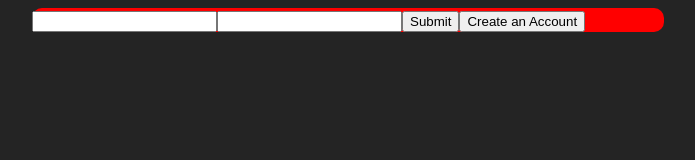
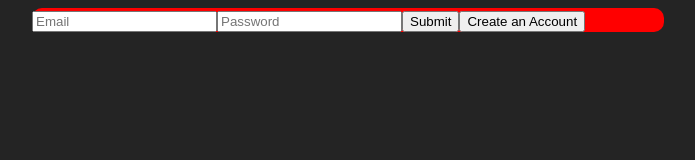
Before and after one commit to Jessiroo/to-do, a React (Vite) app: page / in a window 1280 px wide. Shown: the top 160 px of the page, without its empty margins (292-987 px from the left). Built offline with nearby package versions, Linux system fonts and the light colour scheme; no server answers.

Commit message:
adding register user function

```diff
--- a/src/components/Login.jsx
+++ b/src/components/Login.jsx
@@ -6,9 +6,10 @@ import classes from './Login.module.css';
 import AuthContext from '../context/auth-context';
 
 const Login = () => {
-  const { updateUser } = useContext(AuthContext);
+  const { updateUser, createUser } = useContext(AuthContext);
   const [email, setEmail] = useState('');
   const [password, setPassword] = useState('');
+  const [verifyPassword, setVerifyPassword] = useState('');
   const [isRegistering, setIsRegistering] = useState(false);
 
   // Handler Functions
@@ -20,6 +21,10 @@ const Login = () => {
     setPassword(event.target.value);
   };
 
+  const verifyPasswordHandler = (event) => {
+    setVerifyPassword(event.target.value);
+  };
+
   const signInHandler = () => {
     updateUser(email, password);
   };
@@ -28,27 +33,58 @@ const Login = () => {
     setIsRegistering(true);
   };
 
-  // Content
+  const registerHandler = () => {
+    createUser(email, password, verifyPassword);
+  };
+
+  const cancelRegisterHandler = () => {
+    setIsRegistering(false);
+  };
+
+  // Default Content
   let content = (
     <>
-      <input onChange={emailChangeHandler} type="email" />
-      <input onChange={passwordChangeHandler} type="password" />
+      <input
+        onChange={emailChangeHandler}
+        type="email"
+        placeholder="Email"
+      />
+      <input
+        onChange={passwordChangeHandler}
+        type="password"
+        placeholder="Password"
+      />
       <Button onClick={signInHandler}>Submit</Button>
       <Button onClick={createAccountHandler}>Create an Account</Button>
     </>
   );
 
+  // Content if Registering
   if (isRegistering) {
     content = (
       <>
-        <input onChange={emailChangeHandler} type="email" />
-        <input onChange={passwordChangeHandler} type="password" />
-        {/* <Button onClick={signInHandler}>Register</Button> */}
+        <input
+          onChange={emailChangeHandler}
+          type="email"
+          placeholder="Email"
+        />
+        <input
+          onChange={passwordChangeHandler}
+          type="password"
+          placeholder="Password"
+        />
+        <input
+          onChange={verifyPasswordHandler}
+          type="password"
+          placeholder="Confirm Password"
+        />
+        <Button onClick={registerHandler}>Register</Button>
+        <Button onClick={cancelRegisterHandler}>Cancel</Button>
       </>
     );
   };
 
-  // component Return
+  // Component Return
   return (
     <Card>
       {content}
--- a/src/context/AuthProvider.jsx
+++ b/src/context/AuthProvider.jsx
@@ -1,16 +1,25 @@
 import { useState } from "react";
 import AuthContext from "./auth-context";
 import { auth } from "../firebase/firebase_config";
-import { signInWithEmailAndPassword, signOut } from "firebase/auth";
+import { createUserWithEmailAndPassword, signInWithEmailAndPassword, signOut } from "firebase/auth";
 
 // AuthProvider
 const AuthProvider = (props) => {
   const [userId, setUserId] = useState(null);
 
-  // Dispatch Handlers
+  // Handlers
   const updateUserHandler = (email, password) => {
     const user = signInWithEmailAndPassword(auth, email, password).catch(err => alert(err.message));
     setUserId(user.uid);
+  };
+
+  const createUserHandler = (email, password, verifyPassword) => {
+    if (password === verifyPassword) {
+      const user = createUserWithEmailAndPassword(auth, email, password).catch(err => alert(err.message));
+      setUserId(user.uid);
+    } else {
+      alert('Passwords must match!')
+    }
   };
 
   const clearUserHandler = () => {
@@ -22,6 +31,7 @@ const AuthProvider = (props) => {
   const authContext = {
     userId,
     updateUser: updateUserHandler,
+    createUser: createUserHandler,
     clearUser: clearUserHandler,
   };
 
--- a/src/context/auth-context.js
+++ b/src/context/auth-context.js
@@ -3,6 +3,7 @@ import { createContext } from "react";
 const AuthContext = createContext({
   userId: '',
   updateUser: (email, password) => {},
+  createUser: (email, password, verifyEmail) => {},
   clearUser: () => {},
 });
 
```
